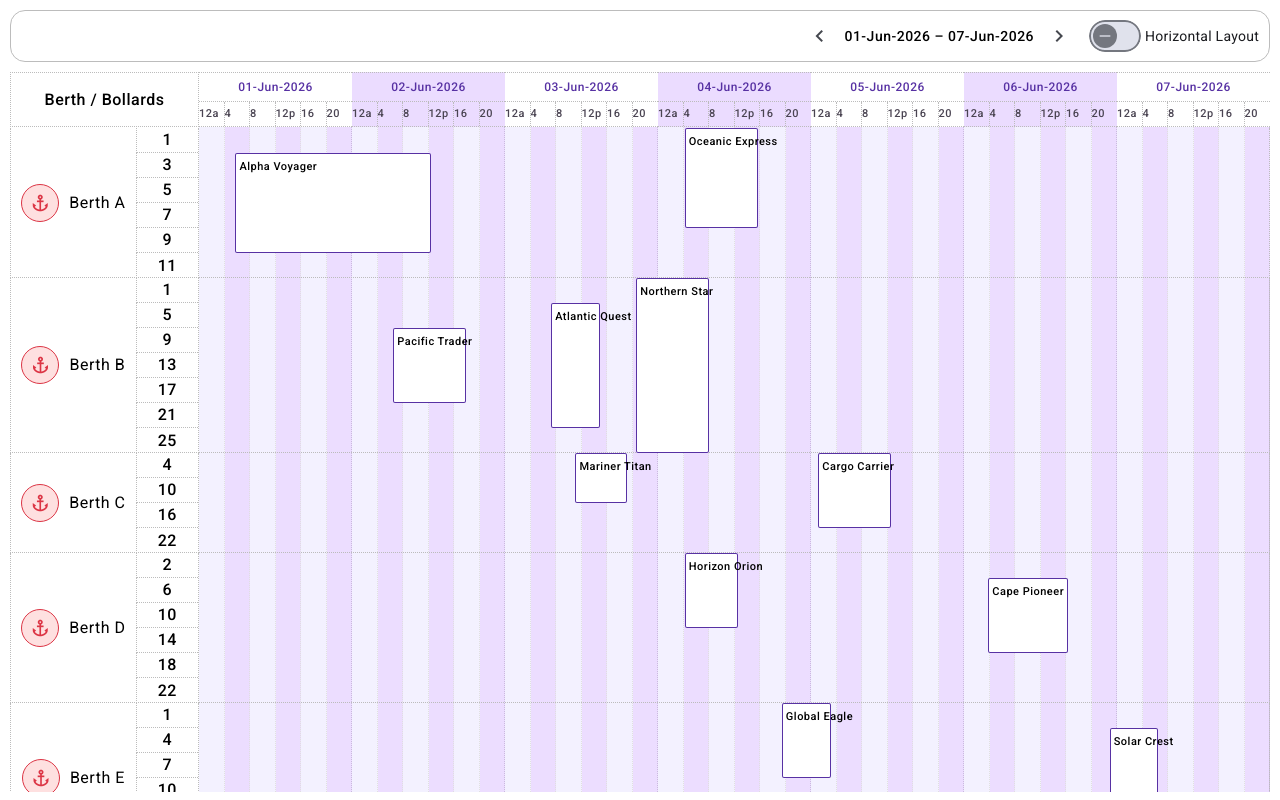
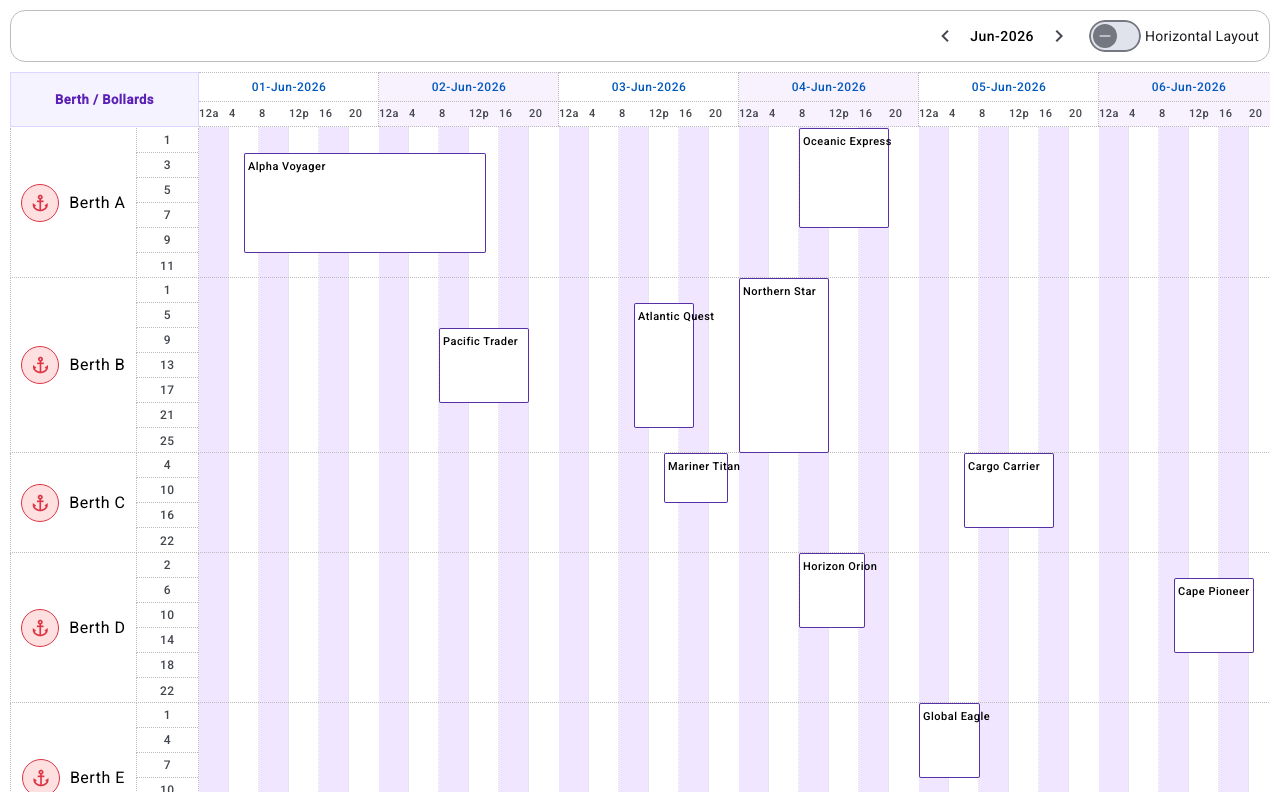
Before and after one commit to Yojan-Pawade/berth-planner, an Angular app: page / in a window 1280 px wide. Built offline with nearby package versions, Linux system fonts and the light colour scheme.

Commit message:
css improvement

```diff
--- a/src/app/berth-planner/berth-planner.component.scss
+++ b/src/app/berth-planner/berth-planner.component.scss
@@ -79,10 +79,13 @@
 .planner-corner-label {
     @include sticky-left($z: 11);
     @include flex-row(center, center);
-    border: 1px dotted #bcbcbc;
+    background-color: #f5f3ff;
+    border: 1px solid #ddd6fe;
     box-sizing: border-box;
-    font-size: 16px;
-    font-weight: 500;
+    font-size: 13px;
+    font-weight: 700;
+    color: #5b21b6;
+    letter-spacing: 0.5px;
 }
 
 .planner-timeline {
@@ -97,27 +100,24 @@
         border-top: 1px dotted #bcbcbc;
         border-bottom: 1px dotted #bcbcbc;
         box-sizing: border-box;
-        color: #5731A3;
+        color: #0058BE;
         flex-shrink: 0;
         position: relative;
         height: max-content;
-
-        &:not(:last-child) {
             &::after {
                 content: '';
                 position: absolute;
                 top: 0;
-                right: -1px;
+                right: 0px;
                 bottom: 0;
                 width: 0;
                 border-right: 1px dotted #bcbcbc;
                 pointer-events: none;
                 z-index: 0;
             }
-        }
 
         &:nth-child(even) {
-            background-color: #EBDCFF;
+            background-color: #F8F2FF;
         }
 
         &:nth-child(odd) {
@@ -137,7 +137,7 @@
         width: 100%;
         border-top: 1px dotted #bcbcbc;
         box-sizing: border-box;
-        color: #4A4452;
+        color: #43474D;
     }
 
     &__slot {
@@ -146,10 +146,6 @@
         text-align: left;
         box-sizing: border-box;
         flex-shrink: 0;
-
-        &:not(:last-child) {
-            border-right: 1px dotted #bcbcbc;
-        }
     }
 }
 
@@ -209,6 +205,8 @@
     &__bollards {
         flex: 1;
         @include flex-col();
+        color:#43474D;
+        font-size: 12px;
     }
 
     &__cell {
@@ -269,11 +267,11 @@
     box-sizing: border-box;
 
     &:nth-child(odd) {
-        background-color: rgba(214, 207, 255, 0.3);
+        background-color: #F1E6FF;
     }
 
     &:nth-child(even) {
-        background-color: rgba(217, 188, 255, 0.5);
+        background-color: #fff;
     }
 
     &:not(:last-child) {
--- a/src/app/berth-planner/services/berth-planner-base.service.ts
+++ b/src/app/berth-planner/services/berth-planner-base.service.ts
@@ -11,7 +11,7 @@ export class BerthPlannerbaseService implements OnInit {
   readonly orientation = this._orientation.asReadonly();
 
   private readonly BERTH_NAME_PERCENT = 15;
-  private readonly BERTH_NAME_HEIGHT_PERCENT = 10;
+  private readonly BERTH_NAME_HEIGHT_PERCENT = 12;
   private readonly TIMELINE_PERCENT = 85;
 
   timelineConfig!: TimelineConfig;
@@ -29,7 +29,7 @@ export class BerthPlannerbaseService implements OnInit {
   }
 
   _init() {
-    this.timelineSvc.initTimeline('ONE_WEEK', 6);
+    this.timelineSvc.initTimeline('ONE_MONTH', 6);
     this.updateLayout();
   }
 
```
